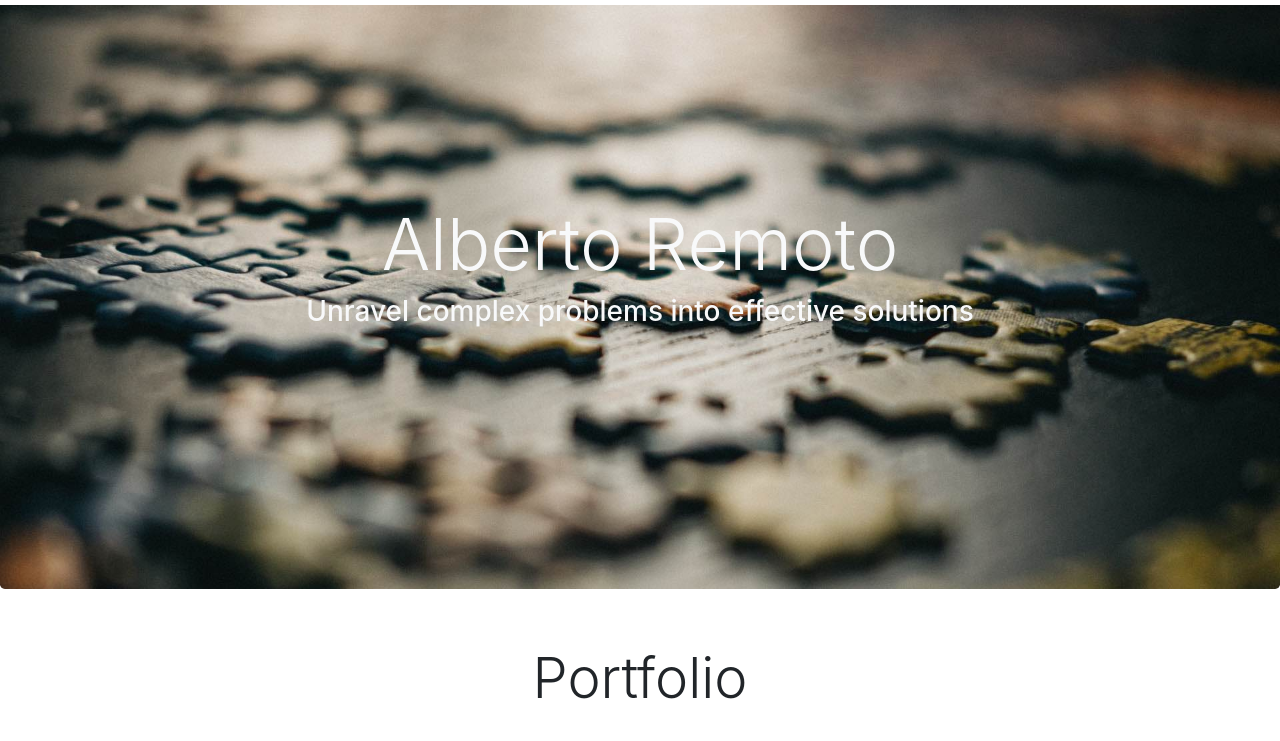
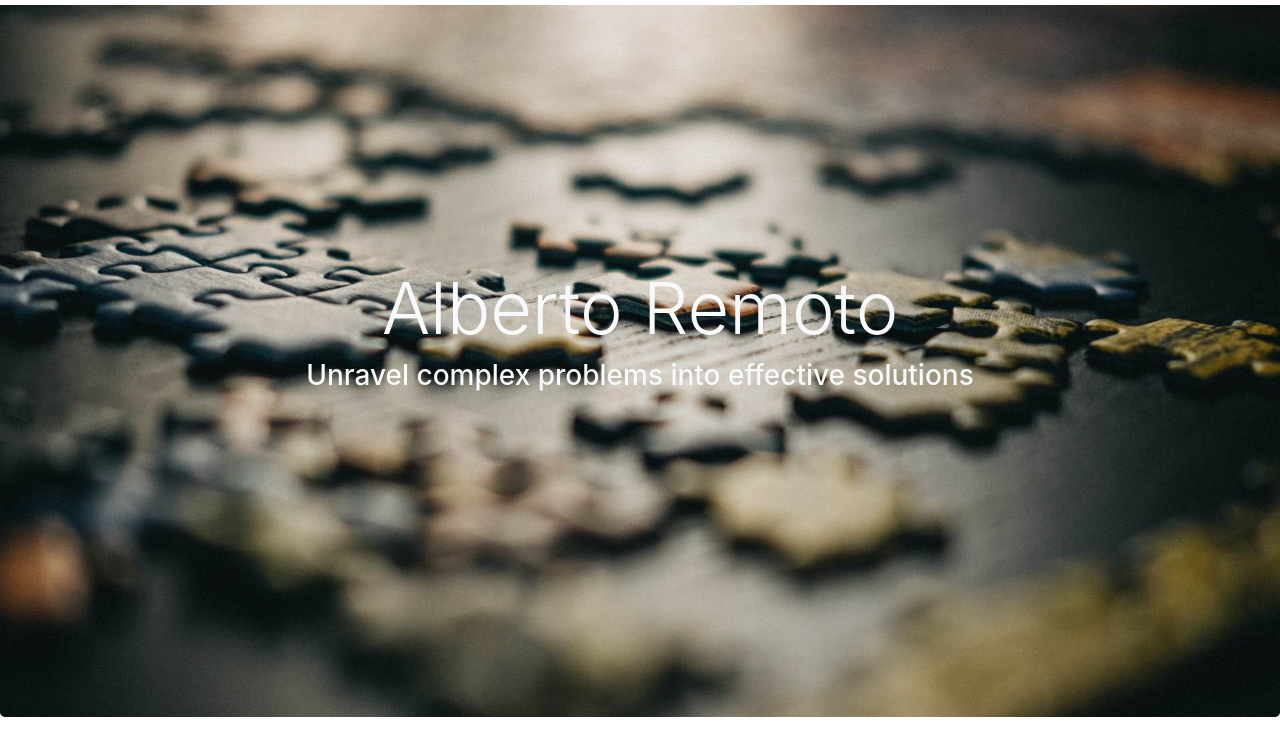
Before and after one commit to remotain/remotain.github.io, a plain HTML site: page index.html in a window 1280 px wide. Shown: the part 51-792 px from the top of the page. Drawn offline with nearby package versions, Linux system fonts and the light colour scheme.

Commit message:
Minor modification

```diff
--- a/style.css
+++ b/style.css
@@ -10,7 +10,8 @@ html,body {
     -moz-background-size: cover;
     -o-background-size: cover;
     background-size: cover;
-    height:80vh;
+    height:100vh;
+    height: -webkit-fill-available;
 }
 
  /* Turn off parallax scrolling for all tablets and phones. Increase/decrease the pixels if needed */
```
